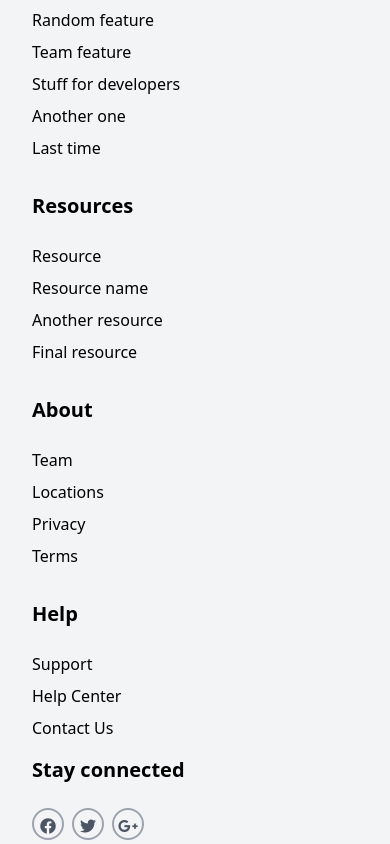
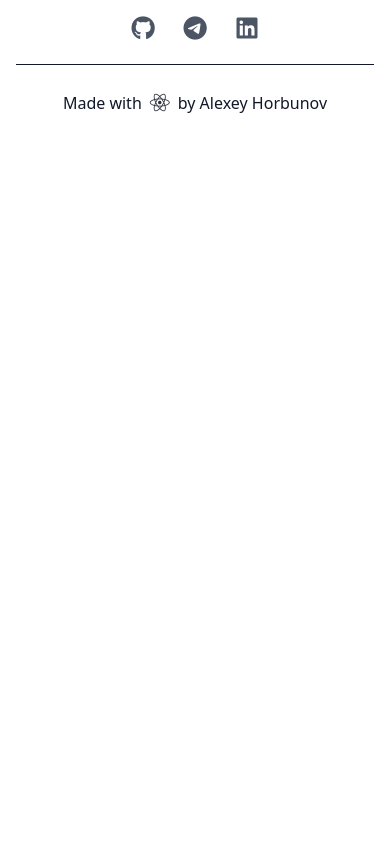
Before and after one commit to Algoritm211/practice-components, a React (Create React App) app: page / in a window 390 px wide. Shown: the part 4180-5024 px from the top of the page. After the commit the page ends 4329 px from the top, so only its background shows below. Built offline with nearby package versions, Linux system fonts and the light colour scheme.

Commit message:
Add responsive footer

```diff
--- /dev/null
+++ b/src/components/Footer/Footer.css
@@ -0,0 +1,38 @@
+.footer {
+  @apply
+  bg-white
+  text-gray-900
+  dark:bg-gray-900
+  dark:text-white
+  py-8
+  sm:py-12
+}
+
+.footer-contact-section {
+  @apply
+  px-4
+  mt-8
+  mx-auto
+  md:mt-0
+}
+
+.footer-author-section {
+  @apply
+  mx-auto
+  flex
+  justify-center
+  sm:flex-wrap
+  sm:-mx-4
+  mt-6
+  pt-6
+  sm:mt-12
+  sm:pt-12
+  border-t
+}
+
+.react-icon {
+  @apply
+  animate-pulse
+  px-2
+  text-xl
+}
--- a/src/components/Footer/Footer.tsx
+++ b/src/components/Footer/Footer.tsx
@@ -1,176 +1,29 @@
 import React from 'react';
+import './Footer.css'
+import FooterLink from "./FooterLink/FooterLink";
 
-const Footer = () => {
+const Footer: React.FC = () => {
   return (
-    <footer className="footer-1 bg-gray-100 py-8 sm:py-12">
-      <div className="container mx-auto px-4">
-        <div className="sm:flex sm:flex-wrap sm:-mx-4 md:py-4">
-          <div className="px-4 sm:w-1/2 md:w-1/4 xl:w-1/6">
-            <h5 className="text-xl font-bold mb-6">Features</h5>
-            <ul className="list-none footer-links">
-              <li className="mb-2">
-                <a
-                  href="#"
-                  className="border-b border-solid border-transparent hover:border-purple-800 hover:text-purple-800"
-                >Cool stuff</a>
-              </li>
-              <li className="mb-2">
-                <a
-                  href="#"
-                  className="border-b border-solid border-transparent hover:border-purple-800 hover:text-purple-800"
-                >Random feature</a>
-              </li>
-              <li className="mb-2">
-                <a
-                  href="#"
-                  className="border-b border-solid border-transparent hover:border-purple-800 hover:text-purple-800"
-                >Team feature</a>
-              </li>
-              <li className="mb-2">
-                <a
-                  href="#"
-                  className="border-b border-solid border-transparent hover:border-purple-800 hover:text-purple-800"
-                >Stuff for developers</a>
-              </li>
-              <li className="mb-2">
-                <a
-                  href="#"
-                  className="border-b border-solid border-transparent hover:border-purple-800 hover:text-purple-800"
-                >Another one</a>
-              </li>
-              <li className="mb-2">
-                <a
-                  href="#"
-                  className="border-b border-solid border-transparent hover:border-purple-800 hover:text-purple-800"
-                >Last time</a>
-              </li>
-            </ul>
-          </div>
-          <div className="px-4 sm:w-1/2 md:w-1/4 xl:w-1/6 mt-8 sm:mt-0">
-            <h5 className="text-xl font-bold mb-6">Resources</h5>
-            <ul className="list-none footer-links">
-              <li className="mb-2">
-                <a
-                  href="#"
-                  className="border-b border-solid border-transparent hover:border-purple-800 hover:text-purple-800"
-                >Resource</a>
-              </li>
-              <li className="mb-2">
-                <a
-                  href="#"
-                  className="border-b border-solid border-transparent hover:border-purple-800 hover:text-purple-800"
-                >Resource name</a>
-              </li>
-              <li className="mb-2">
-                <a
-                  href="#"
-                  className="border-b border-solid border-transparent hover:border-purple-800 hover:text-purple-800"
-                >Another resource</a>
-              </li>
-              <li className="mb-2">
-                <a
-                  href="#"
-                  className="border-b border-solid border-transparent hover:border-purple-800 hover:text-purple-800"
-                >Final resource</a>
-              </li>
-            </ul>
-          </div>
-          <div className="px-4 sm:w-1/2 md:w-1/4 xl:w-1/6 mt-8 md:mt-0">
-            <h5 className="text-xl font-bold mb-6">About</h5>
-            <ul className="list-none footer-links">
-              <li className="mb-2">
-                <a
-                  href="#"
-                  className="border-b border-solid border-transparent hover:border-purple-800 hover:text-purple-800"
-                >Team</a>
-              </li>
-              <li className="mb-2">
-                <a
-                  href="#"
-                  className="border-b border-solid border-transparent hover:border-purple-800 hover:text-purple-800"
-                >Locations</a>
-              </li>
-              <li className="mb-2">
-                <a
-                  href="#"
-                  className="border-b border-solid border-transparent hover:border-purple-800 hover:text-purple-800"
-                >Privacy</a>
-              </li>
-              <li className="mb-2">
-                <a
-                  href="#"
-                  className="border-b border-solid border-transparent hover:border-purple-800 hover:text-purple-800"
-                >Terms</a>
-              </li>
-            </ul>
-          </div>
-          <div className="px-4 sm:w-1/2 md:w-1/4 xl:w-1/6 mt-8 md:mt-0">
-            <h5 className="text-xl font-bold mb-6">Help</h5>
-            <ul className="list-none footer-links">
-              <li className="mb-2">
-                <a
-                  href="#"
-                  className="border-b border-solid border-transparent hover:border-purple-800 hover:text-purple-800"
-                >Support</a>
-              </li>
-              <li className="mb-2">
-                <a
-                  href="#"
-                  className="border-b border-solid border-transparent hover:border-purple-800 hover:text-purple-800"
-                >Help Center</a>
-              </li>
-              <li className="mb-2">
-                <a
-                  href="#"
-                  className="border-b border-solid border-transparent hover:border-purple-800 hover:text-purple-800"
-                >Contact Us</a>
-              </li>
-            </ul>
-          </div>
-          <div className="px-4 mt-4 sm:w-1/3 xl:w-1/6 sm:mx-auto xl:mt-0 xl:ml-auto">
-            <h5 className="text-xl font-bold mb-6 sm:text-center xl:text-left">Stay connected</h5>
-            <div className="flex sm:justify-center xl:justify-start">
-              <a
-                href=""
-                className="w-8 h-8 border border-2 border-gray-400 rounded-full text-center py-1 text-gray-600 hover:text-white hover:bg-blue-600 hover:border-blue-600"
-              >
-                <i className="fab fa-facebook"></i>
-              </a>
-              <a
-                href=""
-                className="w-8 h-8 border border-2 border-gray-400 rounded-full text-center py-1 ml-2 text-gray-600 hover:text-white hover:bg-blue-400 hover:border-blue-400"
-              >
-                <i className="fab fa-twitter"></i>
-              </a>
-              <a
-                href=""
-                className="w-8 h-8 border border-2 border-gray-400 rounded-full text-center py-1 ml-2 text-gray-600 hover:text-white hover:bg-red-600 hover:border-red-600"
-              >
-                <i className="fab fa-google-plus-g"></i>
-              </a>
-            </div>
+    <footer className='footer'>
+      <div className='container mx-auto px-4'>
+        <div className='footer-contact-section'>
+          <h5 className='text-xl font-bold mb-6 text-center'>Stay connected</h5>
+          <div className='flex justify-center'>
+            <FooterLink
+              link='https://github.com/Algoritm211'
+              icon={<i className='fab fa-github' />} />
+            <FooterLink
+              className='mx-5'
+              link='https://t.me/Alexey_Horbunov'
+              icon={<i className='fab fa-telegram' />} />
+            <FooterLink
+              link='https://www.linkedin.com/in/alexey-horbunov211/'
+              icon={<i className='fab fa-linkedin' />} />
           </div>
         </div>
-
-        <div className="sm:flex sm:flex-wrap sm:-mx-4 mt-6 pt-6 sm:mt-12 sm:pt-12 border-t">
-          <div className="sm:w-full px-4 md:w-1/6">
-            <strong>FWR</strong>
-          </div>
-          <div className="px-4 sm:w-1/2 md:w-1/4 mt-4 md:mt-0">
-            <h6 className="font-bold mb-2">Address</h6>
-            <address className="not-italic mb-4 text-sm">
-              123 6th St.<br />
-              Melbourne, FL 32904
-            </address>
-          </div>
-          <div className="px-4 sm:w-1/2 md:w-1/4 mt-4 md:mt-0">
-            <h6 className="font-bold mb-2">Free Resources</h6>
-            <p className="mb-4 text-sm">Use our HTML blocks for <strong>FREE</strong>.<br/>
-              <em>All are MIT License</em>
-            </p>
-          </div>
-          <div className="px-4 md:w-1/4 md:ml-auto mt-6 sm:mt-4 md:mt-0">
-            <button className="px-4 py-2 bg-purple-800 hover:bg-purple-900 rounded text-white">Get Started</button>
+        <div className='footer-author-section'>
+          <div className='flex justify-center leading-7'>
+            Made with <i className='fab fa-react react-icon' /> by Alexey Horbunov
           </div>
         </div>
       </div>
--- /dev/null
+++ b/src/components/Footer/FooterLink/FooterLink.css
@@ -0,0 +1,12 @@
+.footer-icon {
+  @apply
+  w-8
+  h-8
+  text-2xl
+  text-center
+  py-1
+  text-gray-600
+  transition-all
+  duration-300
+  hover:text-white
+}
--- /dev/null
+++ b/src/components/Footer/FooterLink/FooterLink.tsx
@@ -0,0 +1,23 @@
+import React from 'react';
+import './FooterLink.css';
+
+type FooterLinkPropsType = {
+  link: string,
+  icon: JSX.Element,
+  className?: string
+}
+
+const FooterLink: React.FC<FooterLinkPropsType> = ({ link, icon, className }) => {
+  return (
+    <a
+      href={link}
+      target='_blank'
+      rel='noreferrer'
+      className={`footer-icon ${className}`}
+    >
+      {icon}
+    </a>
+  );
+};
+
+export default FooterLink;
--- a/tailwind.config.js
+++ b/tailwind.config.js
@@ -8,7 +8,7 @@ module.exports = {
   },
   variants: {
     extend: {
-      scale: ['active', 'group-hover']
+      scale: ['active', 'group-hover'],
     },
   },
   plugins: [],
```
